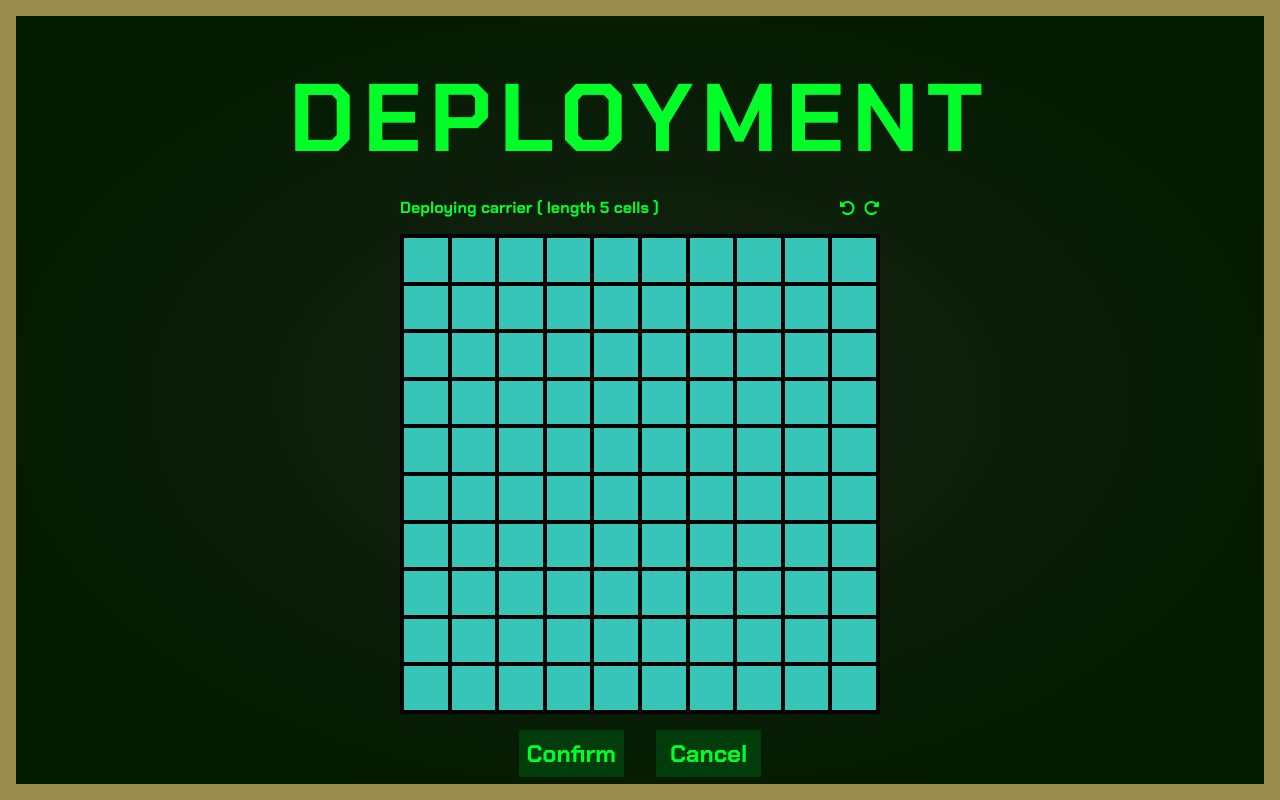
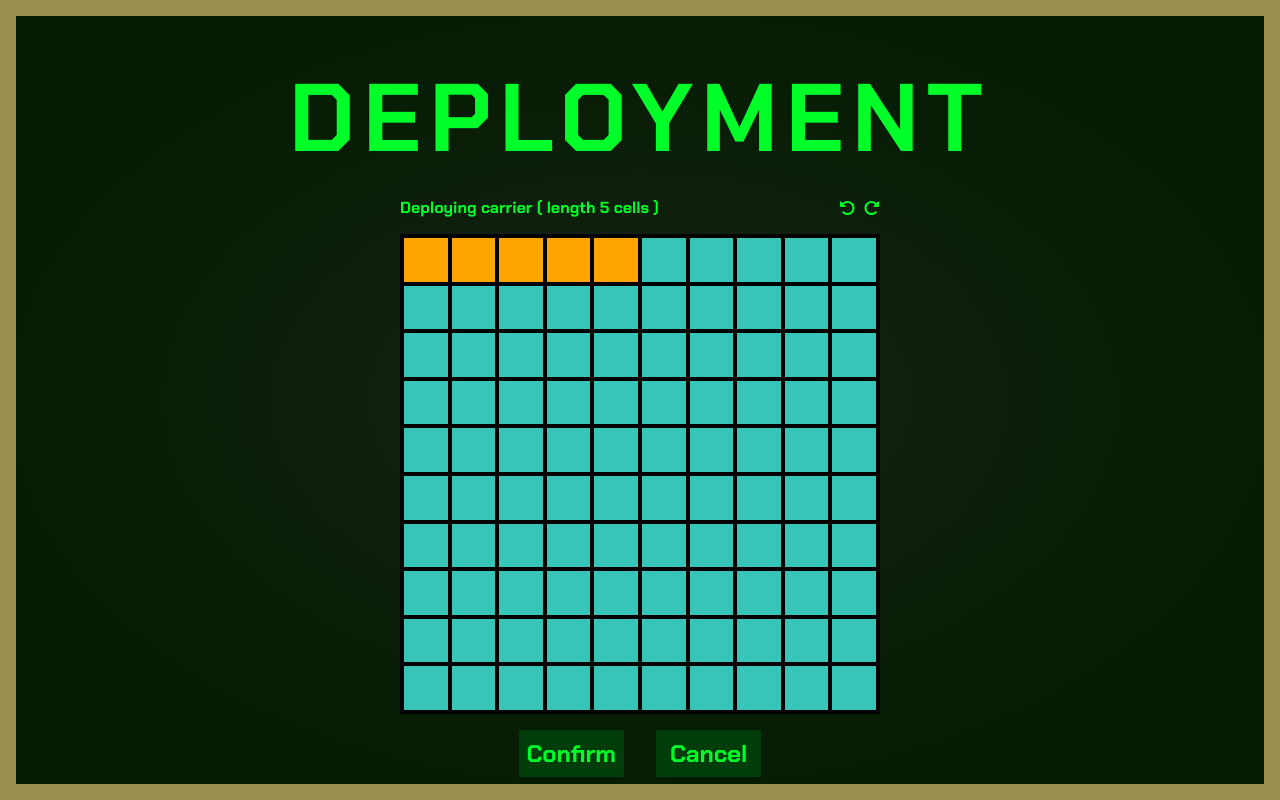
Before and after one commit to bkwong315/battleship, a React app: page / in a window 1280 px wide. Both pictures are taken after typing "Sample" into the empty fields and a click on the button "Submit". Built offline with nearby package versions, Linux system fonts and the light colour scheme; the HTML template or start-up script is replaced by a standard one.

Commit message:
Add placement highlighting for deployment phase

```diff
--- a/src/App.tsx
+++ b/src/App.tsx
@@ -171,6 +171,9 @@ const App = () => {
                   missedShots: playerBoardData.current.missedShots,
                   ships: playerBoardData.current.ships,
                 }}
+                deploymentCoords={deploymentCoords}
+                placementDir={placementDir}
+                currShipType={currShipType}
                 cellCallback={setDeploymentCoords}
               />
             )}
--- a/src/components/BoardDisplay/BoardCell.scss
+++ b/src/components/BoardDisplay/BoardCell.scss
@@ -14,6 +14,14 @@
   }
 
   &[dataset-state='unknown'][dataset-interactable='true']:hover {
-    background: rgb(77, 255, 237);
+    filter: brightness(125%);
+  }
+
+  &[dataset-selected='true'] {
+    background: orange;
+  }
+
+  &[dataset-selected='invalid'] {
+    background: rgb(255, 38, 0);
   }
 }
--- a/src/components/BoardDisplay/BoardCell.tsx
+++ b/src/components/BoardDisplay/BoardCell.tsx
@@ -4,11 +4,22 @@ const BoardCell = (props: {
   row: number;
   col: number;
   state: string;
+  selectedCoords: number[][];
+  invalidPlacement?: boolean;
   callback?: (coords: [number, number]) => void;
 }) => {
-  const { row, col, state, callback } = props;
+  const { row, col, state, selectedCoords, invalidPlacement, callback } = props;
   let interactable = 'true';
+  let selected = 'false';
 
+  for (const coords of selectedCoords) {
+    if (coords[0] === row && coords[1] === col) {
+      selected = 'true';
+      break;
+    }
+  }
+
+  if (selected === 'true' && invalidPlacement) selected = 'invalid';
   if (callback === undefined) interactable = 'false';
 
   return (
@@ -21,6 +32,7 @@ const BoardCell = (props: {
             }
           : undefined
       }
+      dataset-selected={selected}
       dataset-state={state}
       dataset-interactable={interactable}></div>
   );
--- a/src/components/BoardDisplay/BoardDisplay.tsx
+++ b/src/components/BoardDisplay/BoardDisplay.tsx
@@ -3,18 +3,53 @@ import BoardCell from './BoardCell';
 import BoardData from '../../interfaces/boardData';
 
 import './BoardDisplay.scss';
+import * as React from 'react';
 
 const BoardDisplay = (props: {
   boardData: BoardData;
+  deploymentCoords?: [number, number];
+  currShipType?: string;
+  placementDir?: string;
   cellCallback?: (coords: [number, number]) => void;
 }) => {
-  const { boardData, cellCallback } = props;
+  const {
+    boardData,
+    deploymentCoords,
+    placementDir,
+    currShipType,
+    cellCallback,
+  } = props;
   const { missedShots, allShots, ships } = boardData;
   const [boardCells, setBoardCells] = useState<React.ReactElement[]>([]);
+  let selectedCoords: number[][] = [];
+  let invalidPlacement = false;
 
   useEffect(() => {
+    if (deploymentCoords && currShipType && placementDir && ships) {
+      invalidPlacement = false;
+      const newSelectedCoords = [deploymentCoords];
+      const dirs: { [key: string]: [number, number] } = {
+        up: [-1, 0],
+        right: [0, 1],
+        down: [1, 0],
+        left: [0, -1],
+      };
+
+      for (let i = 1; i < ships[currShipType].getLength(); i++) {
+        const newRow = deploymentCoords[0] + dirs[placementDir][0] * i;
+        const newCol = deploymentCoords[1] + dirs[placementDir][1] * i;
+
+        if (newRow < 0 || newRow > 9 || newCol < 0 || newCol > 9)
+          invalidPlacement = true;
+
+        newSelectedCoords.push([newRow, newCol]);
+      }
+
+      selectedCoords = newSelectedCoords;
+    }
+
     setBoardCells(createBoardCells());
-  }, [allShots]);
+  }, [allShots, deploymentCoords, placementDir]);
 
   function createBoardCells() {
     const cells = [];
@@ -51,6 +86,8 @@ const BoardDisplay = (props: {
             row={row}
             col={col}
             state={cellState}
+            selectedCoords={selectedCoords}
+            invalidPlacement={invalidPlacement}
             callback={cellCallback ? cellCallback : undefined}
           />
         );
```
